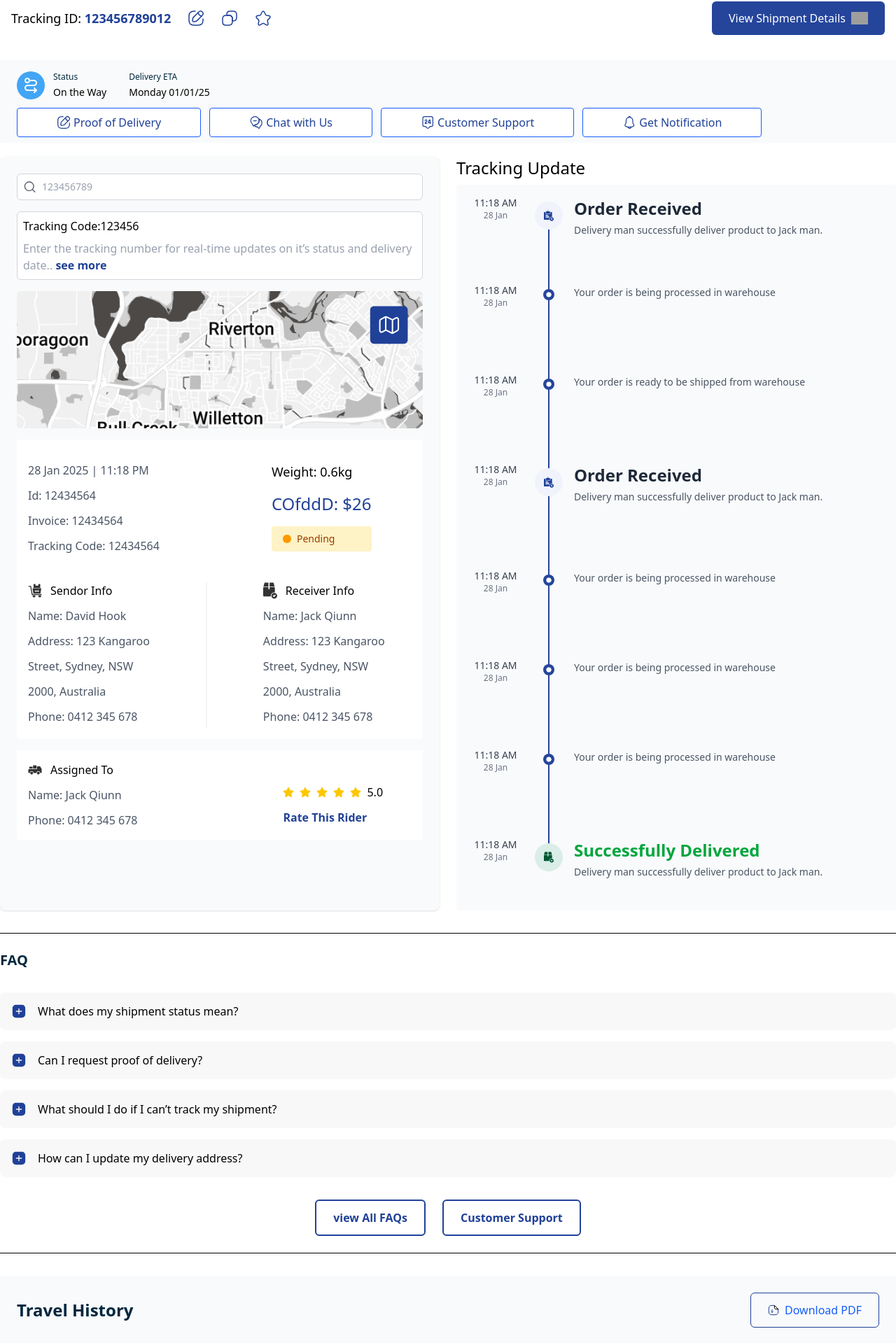
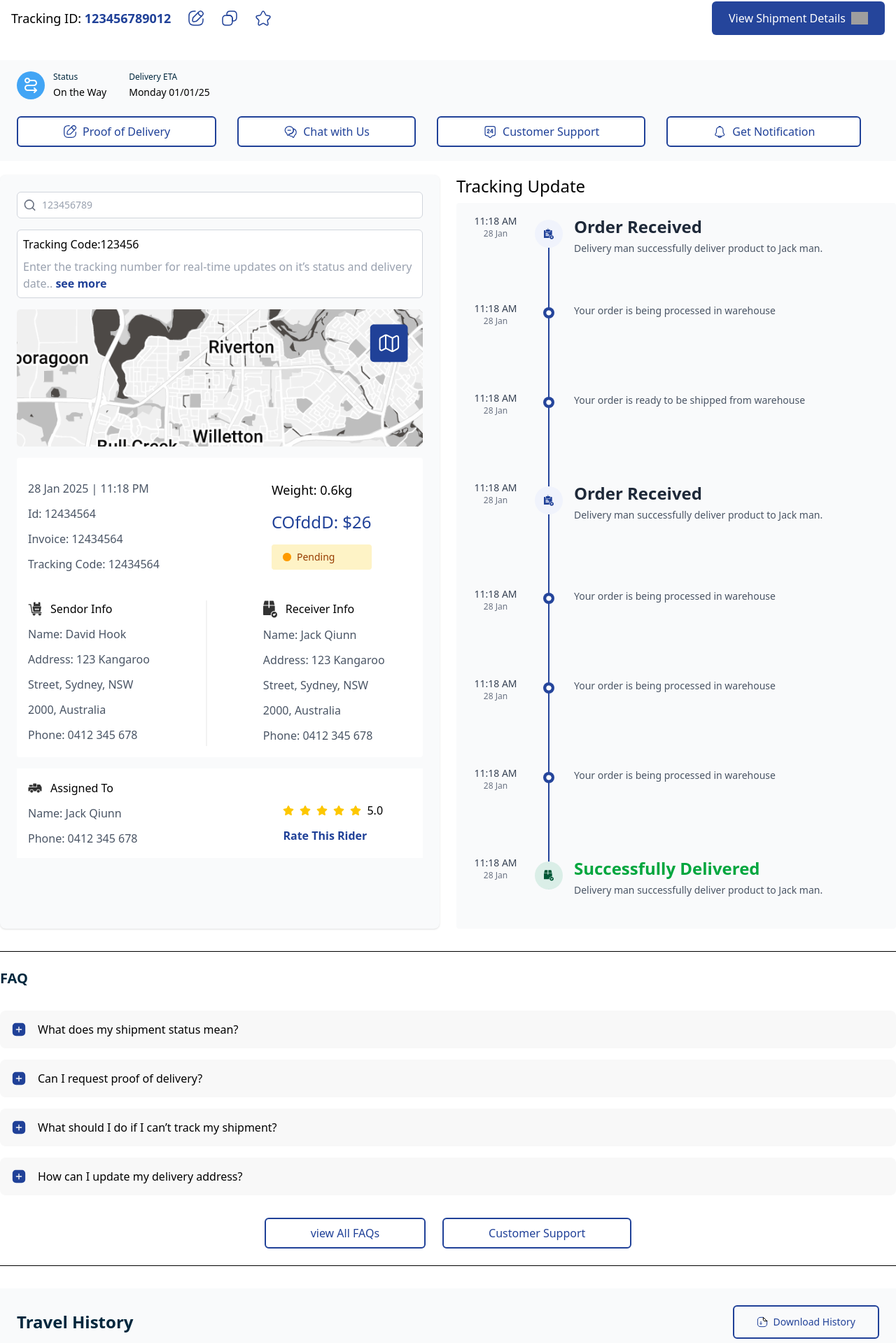
Before and after one commit to jahidpolygontech/PEP, a Next.js app: page /tracking in a window 1280 px wide. Shown: the part 94-2013 px from the top of the page at 70% size. Built offline with nearby package versions, Linux system fonts and the light colour scheme; grey boxes are pictures that could not be loaded.

Commit message:
➕ Add new component for primary btn
Type(s): ADD

Issue(s):
- JIRA: nai

```diff
--- a/src/app/(auth)/login/components/HelpSection.tsx
+++ b/src/app/(auth)/login/components/HelpSection.tsx
@@ -14,7 +14,7 @@ export function HelpSection() {
             Our customer support team is here to help you with account setup, service inquiries, login issues, or any
             other questions you might have.
           </p>
-          <PrimaryBtn variant="outline" size="sm">
+          <PrimaryBtn variant="outline" size="xs">
             Customer Support
           </PrimaryBtn>
         </div>
--- a/src/app/(auth)/login/components/LoginForm.tsx
+++ b/src/app/(auth)/login/components/LoginForm.tsx
@@ -69,7 +69,7 @@ export function LoginForm() {
           </Link>
         </div>
 
-        <PrimaryBtn type="submit" className="w-full bg-primary" size="lg">
+        <PrimaryBtn type="submit" className="w-full" size="lg" variant="primary">
           Login
         </PrimaryBtn>
 
--- a/src/app/(auth)/tracking/components/FAQSection.tsx
+++ b/src/app/(auth)/tracking/components/FAQSection.tsx
@@ -39,7 +39,6 @@ const FAQSection = () => {
         <PrimaryBtn
           variant="outline"
           size="lg"
-          className="border-primary border-2 text- text-primary text-base font-semibold"
         >
           view All FAQs
         </PrimaryBtn>
@@ -47,7 +46,6 @@ const FAQSection = () => {
         <PrimaryBtn
           variant="outline"
           size="lg"
-          className="border-primary border-2 text- text-primary text-base font-semibold"
         >
           Customer Support
         </PrimaryBtn>
--- a/src/app/(auth)/tracking/components/TrackingHeader.tsx
+++ b/src/app/(auth)/tracking/components/TrackingHeader.tsx
@@ -1,5 +1,4 @@
 import PrimaryBtn from "@/components/button/PrimaryButton";
-import SecondaryBtn from "@/components/button/SecondaryButton";
 import Image from "next/image";
 
 const TrackingHeader = () => (
@@ -37,7 +36,7 @@ const TrackingHeader = () => (
         <PrimaryBtn
           type="submit"
           className="w-full bg-primary flex items-center justify-center gap-2"
-          size="lg"
+          size="sm"
         >
           <span className="inline-flex items-center gap-2">
             View Shipment Details
@@ -83,26 +82,36 @@ const TrackingHeader = () => (
         </div>
       </div>
       <div className="flex items-center gap-3 mt-3">
-        <SecondaryBtn
-          iconSrc="/Images/tracking/edit.svg"
-          alt="Proof of Delivery"
+        <div className="space-y-3 space-x-[30px] mt-3">
+          <PrimaryBtn
+            variant="secondary"
+            size="lg"
+            startIcon="/Images/tracking/edit.svg"
+            iconAlt="Proof of Delivery"
             label="Proof of Delivery"
           />
-        <SecondaryBtn
-          iconSrc="/Images/tracking/messages.svg"
-          alt="Chat with Us"
+          <PrimaryBtn
+            variant="secondary"
+            size="lg"
+            startIcon="/Images/tracking/messages.svg"
+            iconAlt="Chat with Us"
             label="Chat with Us"
           />
-        <SecondaryBtn
-          iconSrc="/Images/tracking/24-support.svg"
-          alt="Customer Support"
+          <PrimaryBtn
+            variant="secondary"
+            size="lg"
+            startIcon="/Images/tracking/24-support.svg"
+            iconAlt="Customer Support"
             label="Customer Support"
           />
-        <SecondaryBtn
-          iconSrc="/Images/tracking/notification.svg"
-          alt="Get Notification"
+          <PrimaryBtn
+            variant="secondary"
+            size="lg"
+            startIcon="/Images/tracking/notification.svg"
+            iconAlt="Get Notification"
             label="Get Notification"
           />
+        </div>
       </div>
     </div>
   </>
--- a/src/app/(auth)/tracking/components/TravelHistoryTable.tsx
+++ b/src/app/(auth)/tracking/components/TravelHistoryTable.tsx
@@ -62,7 +62,7 @@ export default function TravelHistory() {
       {/* Header */}
       <div className="flex items-center justify-between mb-6">
         <h1 className="text-2xl font-semibold text-tertiary">Travel History</h1>
-        <PrimaryBtn variant="outline" size="lg">
+        <PrimaryBtn variant="outline" size="md">
           <span className="flex items-center justify-center gap-x-2">
             <Image
               src="/Images/tracking/document-download.svg"
@@ -70,7 +70,7 @@ export default function TravelHistory() {
               height={16}
               width={16}
             />
-            Download PDF
+            Download History
           </span>
         </PrimaryBtn>
       </div>
--- a/src/components/button/PrimaryButton.tsx
+++ b/src/components/button/PrimaryButton.tsx
@@ -1,26 +1,49 @@
 import { forwardRef } from "react"
+import Image from "next/image"
 
 interface ButtonProps extends React.ButtonHTMLAttributes<HTMLButtonElement> {
   variant?: "primary" | "secondary" | "outline"
-  size?: "sm" | "md" | "lg" | "xl"
+  size?: "xs" | "sm" | "md" | "lg"
+  startIcon?: string
+  endIcon?: string
+  iconAlt?: string
+  label?: string
+  borderColor?: string
 }
 
 const PrimaryBtn = forwardRef<HTMLButtonElement, ButtonProps>(
-  ({ variant = "primary", size = "md", className = "", children, ...props }, ref) => {
-    const baseClasses = "font-medium rounded-md focus:outline-none focus:ring-2 focus:ring-offset-2 transition-colors"
+  (
+    {
+      variant = "primary",
+      size = "md",
+      className = "",
+      startIcon,
+      endIcon,
+      iconAlt = "icon",
+      label,
+      children,
+      ...props
+    },
+    ref
+  ) => {
+    const baseClasses =
+      "inline-flex items-center justify-center gap-2 font-medium rounded-md focus:outline-none focus:ring-1 transition-colors"
 
-    const variantClasses = {
-      primary: "bg-blue-600 text-white hover:bg-blue-700 focus:ring-blue-500 cursor-pointer",
-      secondary: "bg-gray-200 text-gray-900 hover:bg-gray-300 focus:ring-gray-500 pointer px-6",
-      outline: "border border-primary text-blue-600 hover:bg-blue-50  pointer",
+    const variantClasses: Record<string, string> = {
+      primary: "bg-primary text-white hover:bg-blue-700 focus:ring-blue-500 cursor-pointer",
+      secondary:"border-primary border-2 text-primary font-medium bg-white rounded hover:bg-gray-100 border text-base  cursor-pointer",
+      outline: "border-2 text- text-primary text-base font-medium hover:bg-gray-100 cursor-pointer",
     }
 
-    const sizeClasses = {
-      sm: "px-3 py-1.5 text-sm",
-      md: "px-4 py-2 text-sm",
-      lg: "px-6 py-3 text-base",
-      xl:"px-8 py-3 text-base"
+    const sizeClasses: Record<string, string> = {
+      xs:"px-6 py-2 text-base ",
+      sm: "px-6 py-3 text-base",
+      md: "px-8 py-3 text-sm",
+      lg: "px-16 py-2 text-base "
     }
+
+    const renderIcon = (src?: string) =>
+      src ? <Image src={src} alt={iconAlt} width={20} height={20} /> : null
 
     return (
       <button
@@ -28,12 +51,14 @@ const PrimaryBtn = forwardRef<HTMLButtonElement, ButtonProps>(
         className={`${baseClasses} ${variantClasses[variant]} ${sizeClasses[size]} ${className}`}
         {...props}
       >
-        {children}
+        {renderIcon(startIcon)}
+        {label || children}
+        {renderIcon(endIcon)}
       </button>
     )
-  },
+  }
 )
 
-PrimaryBtn.displayName = "Button";
+PrimaryBtn.displayName = "PrimaryBtn"
 
-export default PrimaryBtn;
+export default PrimaryBtn
--- a/src/components/navbar/Navbar.tsx
+++ b/src/components/navbar/Navbar.tsx
@@ -28,7 +28,7 @@ const Navbar = () => (
 
     <div className="flex items-center gap-6">
       <Link href="/" className="text-sm font-medium leading-4 block" aria-label="Sign up or Login">
-        signup/login
+        Signup/Login
       </Link>
       <Image src="/Images/profile-circle.svg" alt="Profile" width={24} height={24} />
       <Image src="/Images/search-normal.svg" alt="Search" width={24} height={24} />
```
Lines whose indentation alone changed are shown as unchanged.
